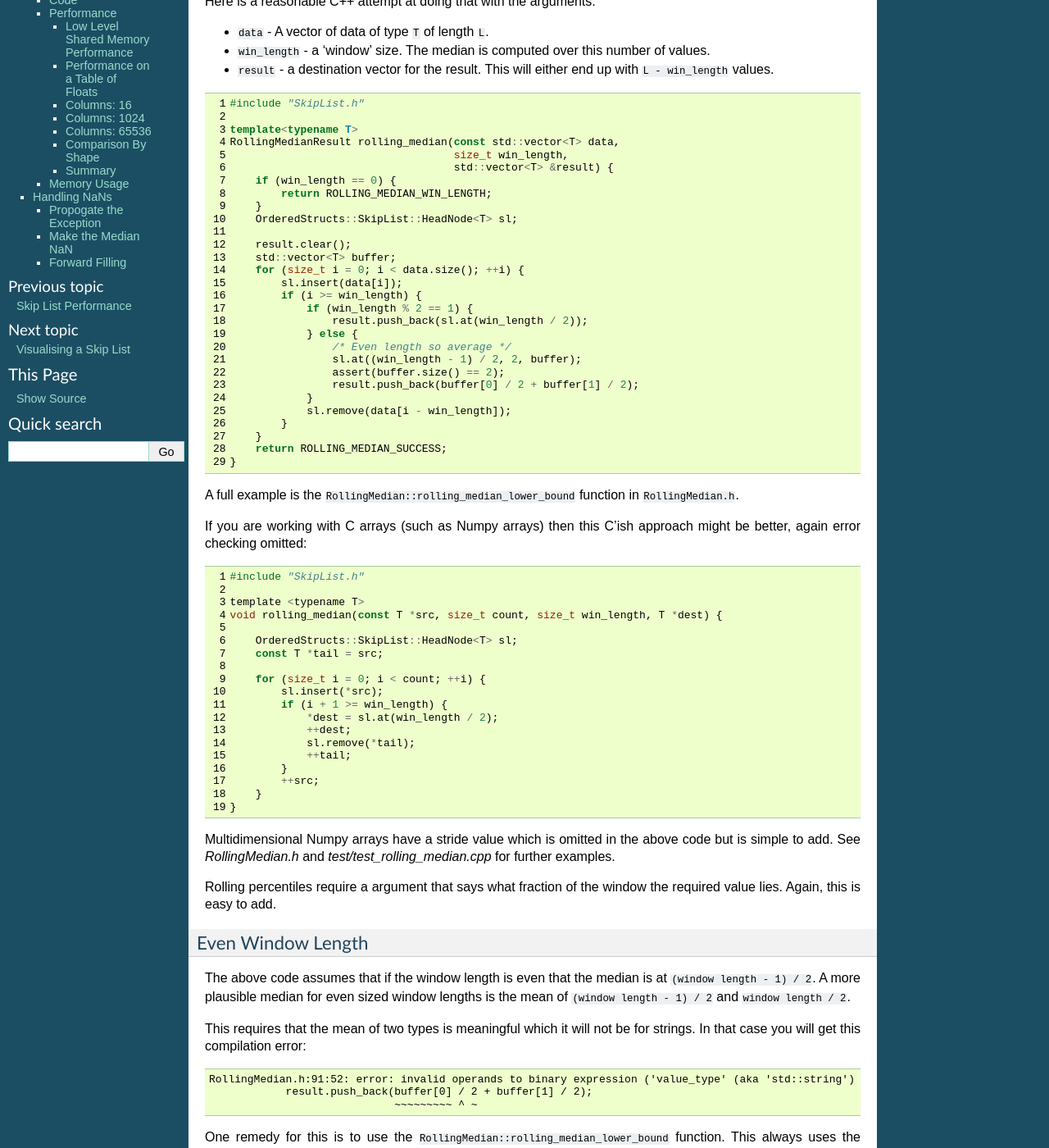
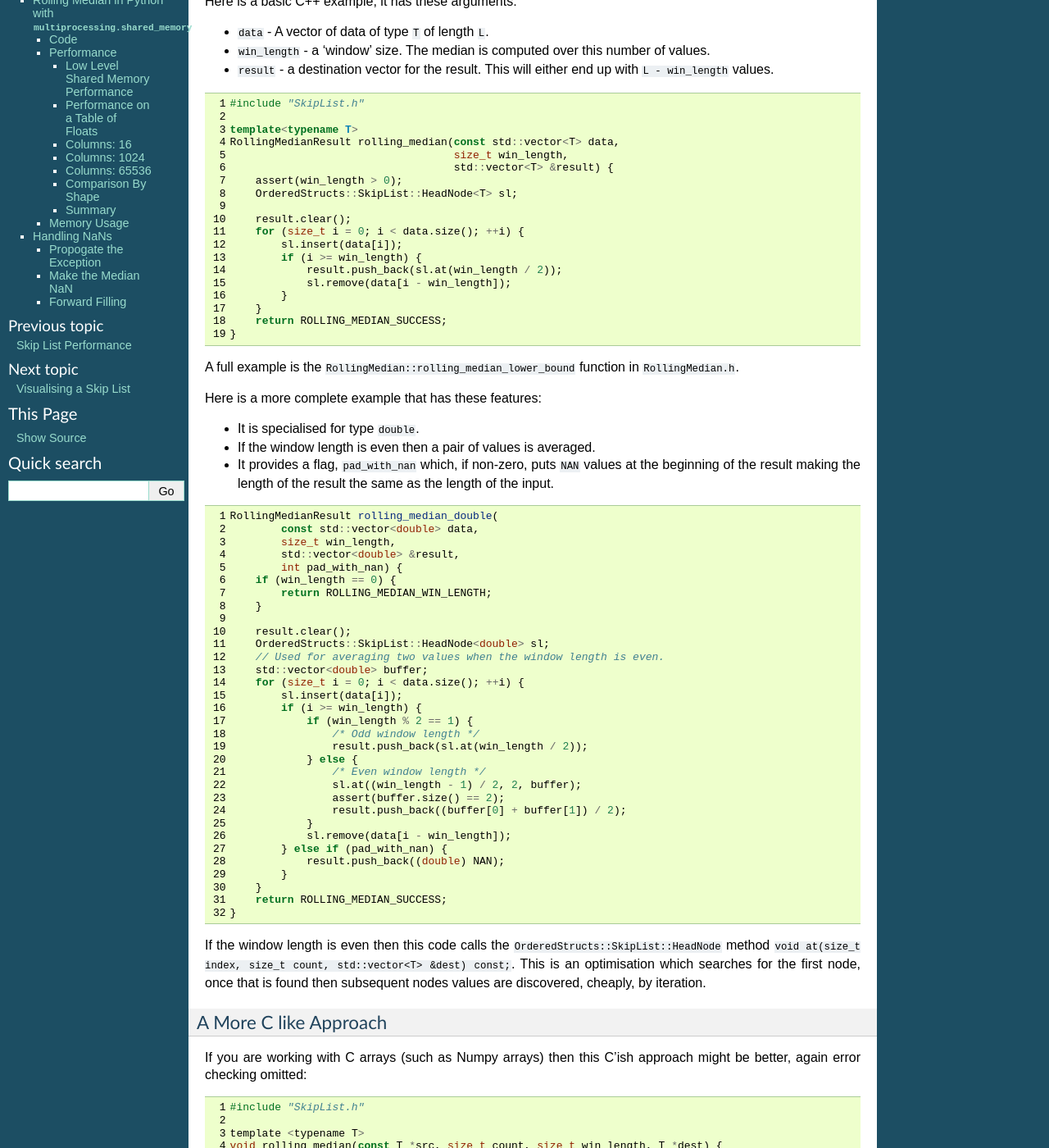
Before and after one commit to paulross/skiplist, a Sphinx documentation site: the page built from docs/source/rolling_median.rst, in a window 1280 px wide and 1400 px high, scrolled down 274 px. Shown: the whole window at 82% size. Built offline with Sphinx 7.4.7, drawn with Linux system fonts in a browser that asks for light colours; some of the changed text lies outside the part shown.

Commit message:
Improve documentation and examples.

```diff
--- a/docs/source/introduction.rst
+++ b/docs/source/introduction.rst
@@ -32,7 +32,7 @@
 This project contains a SkipList implementation in C++, with Python bindings, which has these characteristics:
 
 * No capacity restrictions apart from available memory.
-* Works with any C++ type <T> that has meaningful comparison operators.
+* Works with any C++ type <T> that has meaningful comparison operators (``std::less<T>`` exists).
 * The C++ SkipList can be compiled as thread safe.
 * The Python SkipList is thread safe.
 * The SkipList has exhaustive internal integrity checks.
--- a/docs/source/rolling_median.rst
+++ b/docs/source/rolling_median.rst
@@ -31,12 +31,153 @@
 Rolling Median in C++
 -----------------------------------------
 
-Here is a reasonable C++ attempt at doing that with the arguments:
+Here is a basic C++ example, it has these arguments:
 
 * ``data`` - A vector of data of type ``T`` of length ``L``.
 * ``win_length`` - a 'window' size. The median is computed over this number of values.
 * ``result`` - a destination vector for the result.
   This will either end up with ``L - win_length`` values.
+
+.. code-block:: cpp
+
+    #include "SkipList.h"
+
+    template<typename T>
+    RollingMedianResult rolling_median(const std::vector<T> data,
+                                       size_t win_length,
+                                       std::vector<T> &result) {
+        assert(win_length > 0);
+        OrderedStructs::SkipList::HeadNode<T> sl;
+
+        result.clear();
+        for (size_t i = 0; i < data.size(); ++i) {
+            sl.insert(data[i]);
+            if (i >= win_length) {
+                result.push_back(sl.at(win_length / 2));
+                sl.remove(data[i - win_length]);
+            }
+        }
+        return ROLLING_MEDIAN_SUCCESS;
+    }
+
+A full example is the ``RollingMedian::rolling_median_lower_bound`` function in ``RollingMedian.h``.
+
+Here is a more complete example that has these features:
+
+- It is specialised for type ``double``.
+- If the window length is even then a pair of values is averaged.
+- It provides a flag, ``pad_with_nan`` which, if non-zero, puts ``NAN`` values at the
+  beginning of the result making the length of the result the same as the length of
+  the input.
+
+.. code-block:: cpp
+
+    RollingMedianResult rolling_median_double(
+            const std::vector<double> data,
+            size_t win_length,
+            std::vector<double> &result,
+            int pad_with_nan) {
+        if (win_length == 0) {
+            return ROLLING_MEDIAN_WIN_LENGTH;
+        }
+
+        result.clear();
+        OrderedStructs::SkipList::HeadNode<double> sl;
+        // Used for averaging two values when the window length is even.
+        std::vector<double> buffer;
+        for (size_t i = 0; i < data.size(); ++i) {
+            sl.insert(data[i]);
+            if (i >= win_length) {
+                if (win_length % 2 == 1) {
+                    /* Odd window length */
+                    result.push_back(sl.at(win_length / 2));
+                } else {
+                    /* Even window length */
+                    sl.at((win_length - 1) / 2, 2, buffer);
+                    assert(buffer.size() == 2);
+                    result.push_back((buffer[0] + buffer[1]) / 2);
+                }
+                sl.remove(data[i - win_length]);
+            } else if (pad_with_nan) {
+                result.push_back((double) NAN);
+            }
+        }
+        return ROLLING_MEDIAN_SUCCESS;
+    }
+
+If the window length is even then this code calls the ``OrderedStructs::SkipList::HeadNode``
+method ``void at(size_t index, size_t count, std::vector<T> &dest) const;``.
+This is an optimisation which searches for the first node,
+once that is found then subsequent nodes values are discovered, cheaply, by iteration.
+
+A More C like Approach
+----------------------
+
+If you are working with C arrays (such as Numpy arrays) then this C'ish approach might be better, again error
+checking omitted:
+
+.. code-block:: c
+
+    #include "SkipList.h"
+
+    template <typename T>
+    void rolling_median(const T *src, size_t count, size_t win_length, T *dest) {
+
+        OrderedStructs::SkipList::HeadNode<T> sl;
+        const T *tail = src;
+
+        for (size_t i = 0; i < count; ++i) {
+            sl.insert(*src);
+            if (i + 1 >= win_length) {
+                *dest = sl.at(win_length / 2);
+                ++dest;
+                sl.remove(*tail);
+                ++tail;
+            }
+            ++src;
+        }
+    }
+
+Multidimensional Numpy arrays have a stride value which is omitted in the above code but is simple to add.
+See *RollingMedian.h* and *test/test_rolling_median.cpp* for further examples.
+
+Rolling Percentiles
+-----------------------------------------
+
+Rolling percentiles require a argument that says what fraction of the window the required value lies.
+This is easy to implement:
+
+.. code-block:: cpp
+
+    template<typename T>
+    RollingMedianResult rolling_median_lower_bound_percentile(
+            const std::vector<T> data,
+            size_t win_length,
+            double percentile,
+            std::vector<T> &result) {
+        if (win_length == 0) {
+            return ROLLING_MEDIAN_WIN_LENGTH;
+        }
+        assert(percentile >= 0.0 && percentile < 1.0);
+
+        result.clear();
+        OrderedStructs::SkipList::HeadNode<T> sl;
+        /* Compute the fixed index into the SkipList. */
+        auto index = static_cast<size_t>(win_length * percentile);
+        for (size_t i = 0; i < data.size(); ++i) {
+            sl.insert(data[i]);
+            if (i >= win_length) {
+                result.push_back(sl.at(index));
+                sl.remove(data[i - win_length]);
+            }
+        }
+        return ROLLING_MEDIAN_SUCCESS;
+    }
+
+Even Window Length
+-----------------------------------------
+
+If you are using a template function and an even window length then you might write code like this:
 
 .. code-block:: cpp
 
@@ -70,47 +211,8 @@
         return ROLLING_MEDIAN_SUCCESS;
     }
 
-A full example is the ``RollingMedian::rolling_median_lower_bound`` function in ``RollingMedian.h``.
-
-If you are working with C arrays (such as Numpy arrays) then this C'ish approach might be better, again error
-checking omitted:
-
-.. code-block:: c
-
-    #include "SkipList.h"
-
-    template <typename T>
-    void rolling_median(const T *src, size_t count, size_t win_length, T *dest) {
-
-        OrderedStructs::SkipList::HeadNode<T> sl;
-        const T *tail = src;
-
-        for (size_t i = 0; i < count; ++i) {
-            sl.insert(*src);
-            if (i + 1 >= win_length) {
-                *dest = sl.at(win_length / 2);
-                ++dest;
-                sl.remove(*tail);
-                ++tail;
-            }
-            ++src;
-        }
-    }
-
-Multidimensional Numpy arrays have a stride value which is omitted in the above code but is simple to add.
-See *RollingMedian.h* and *test/test_rolling_median.cpp* for further examples.
-
-Rolling percentiles require a argument that says what fraction of the window the required value lies.
-Again, this is easy to add.
-
-Even Window Length
------------------------------------------
-
-The above code assumes that if the window length is even that the median is at ``(window length - 1) / 2``.
-A more plausible median for even sized window lengths is the mean of ``(window length - 1) / 2`` and
-``window length / 2``.
-
-This requires that the mean of two types is meaningful which it will not be for strings.
+The calculation ``buffer[0] / 2 + buffer[1] / 2`` requires that division by 2 on the type is meaningful
+which it will not be for strings.
 In that case you will get this compilation error:
 
 .. code-block:: text
```
Also changed, not shown: 2 other files.
